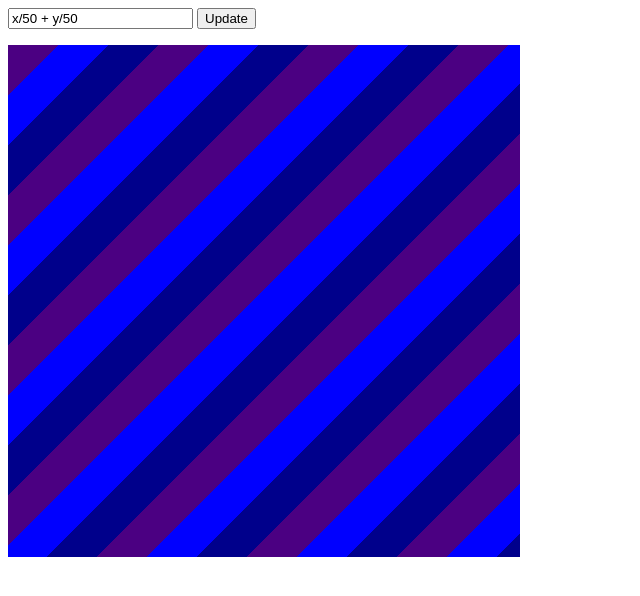
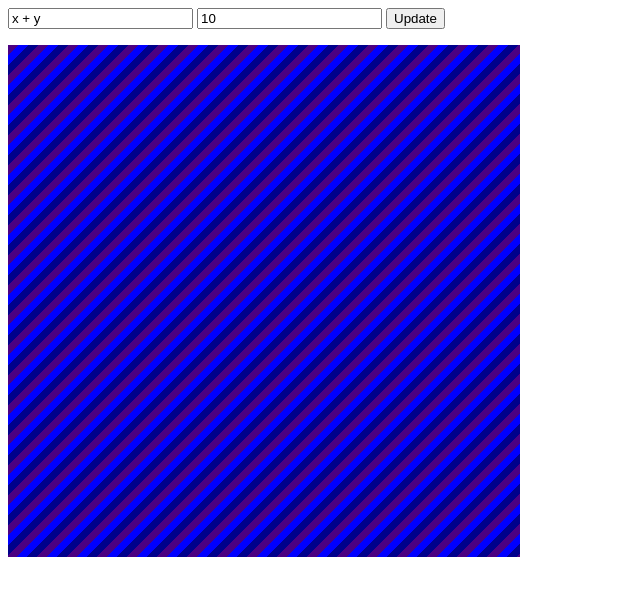
Before and after one commit to emillon/mix2d, a plain HTML site: page index.html in a window 1280 px wide. Shown: the whole page, without its empty margins (0-640 px from the left). Drawn offline with Linux system fonts and the light colour scheme.

Commit message:
add "scale" box

```diff
--- a/index.html
+++ b/index.html
@@ -5,7 +5,8 @@
   </head>
   <body>
     <form>
-      <input type="text" id="funfunfun" value="x/50 + y/50" onkeyup="tryupdate()" />
+      <input type="text" id="funfunfun" value="x + y" onkeyup="tryupdate()" />
+      <input type="text" id="scale" value="10" onkeyup="tryupdate()" />
       <input type="button" onclick="update()" value="Update" />
     </form>
     <canvas id="yeswecanvas" height=512 width=512 />
@@ -39,8 +40,10 @@
         var v = document.getElementById("funfunfun").value;
         var text = "var x=this.x;var y=this.y;return (" + v + ")";
         var f = new Function(text);
+        var scale = document.getElementById("scale").value;
+        scale = ~~scale;
         mix2d_draw("yeswecanvas", sources, function(x, y) {
-            var t = {"x": x, "y": y};
+            var t = {"x": x/scale, "y": y/scale};
             return f.apply(t);
             });
         lastupdate = new Date();
```
